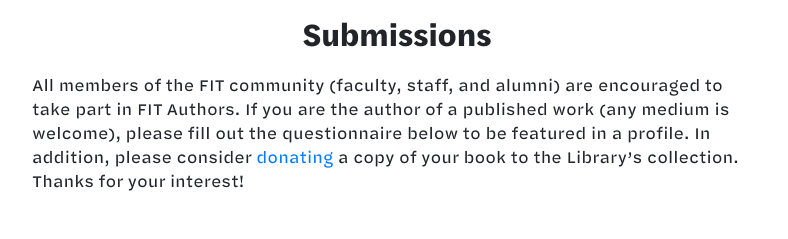
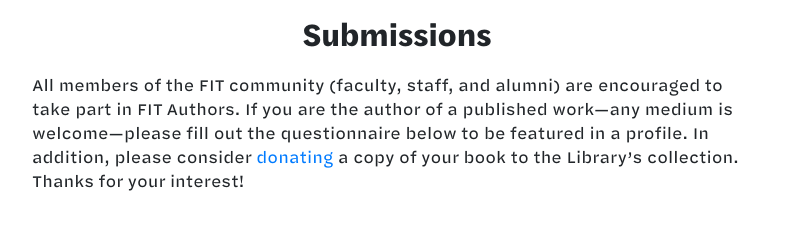
Before and after one commit to fit-authors/fit-authors.github.io, a Jekyll site: the page built from about.md, in a window 1280 px wide. Shown: the part 585-824 px from the top of the page, without its empty margins (243-1031 px from the left). Built offline with Jekyll 4.4.1, drawn with Linux system fonts in a browser that asks for light colours; nearby versions of some CDN libraries.

Commit message:
added sad em dash

```diff
--- a/about.md
+++ b/about.md
@@ -8,7 +8,7 @@
 
 ## Submissions
 
-All members of the FIT community (faculty, staff, and alumni) are encouraged to take part in FIT Authors. If you are the author of a published work (any medium is welcome), please fill out the questionnaire below to be featured in a profile. In addition, please consider [donating](mailto:libacquisition@fitnyc.edu) a copy of your book to the Library's collection. Thanks for your interest!
+All members of the FIT community (faculty, staff, and alumni) are encouraged to take part in FIT Authors. If you are the author of a published work—any medium is welcome—please fill out the questionnaire below to be featured in a profile. In addition, please consider [donating](mailto:libacquisition@fitnyc.edu) a copy of your book to the Library's collection. Thanks for your interest!
 
 <div class="embed-responsive embed-responsive-7by5 mt-5">
   <iframe class="embed-responsive-item" src="https://docs.google.com/forms/d/e/1FAIpQLSf0eo6ngiX8nQC4tTxoaDvK-T5d9UVSDCVrtvHeUOZ719ky4Q/viewform?embedded=true" width="640" height="1309">Loading…</iframe>
```
